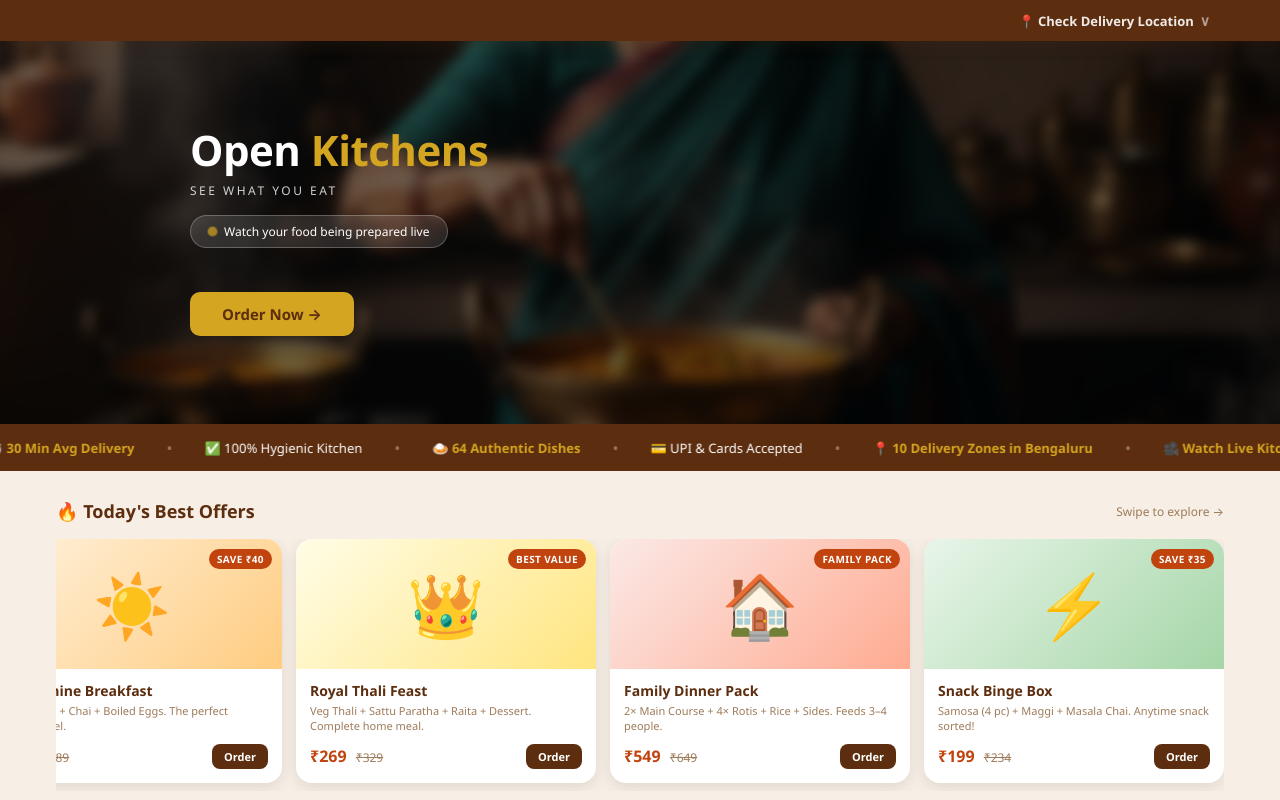
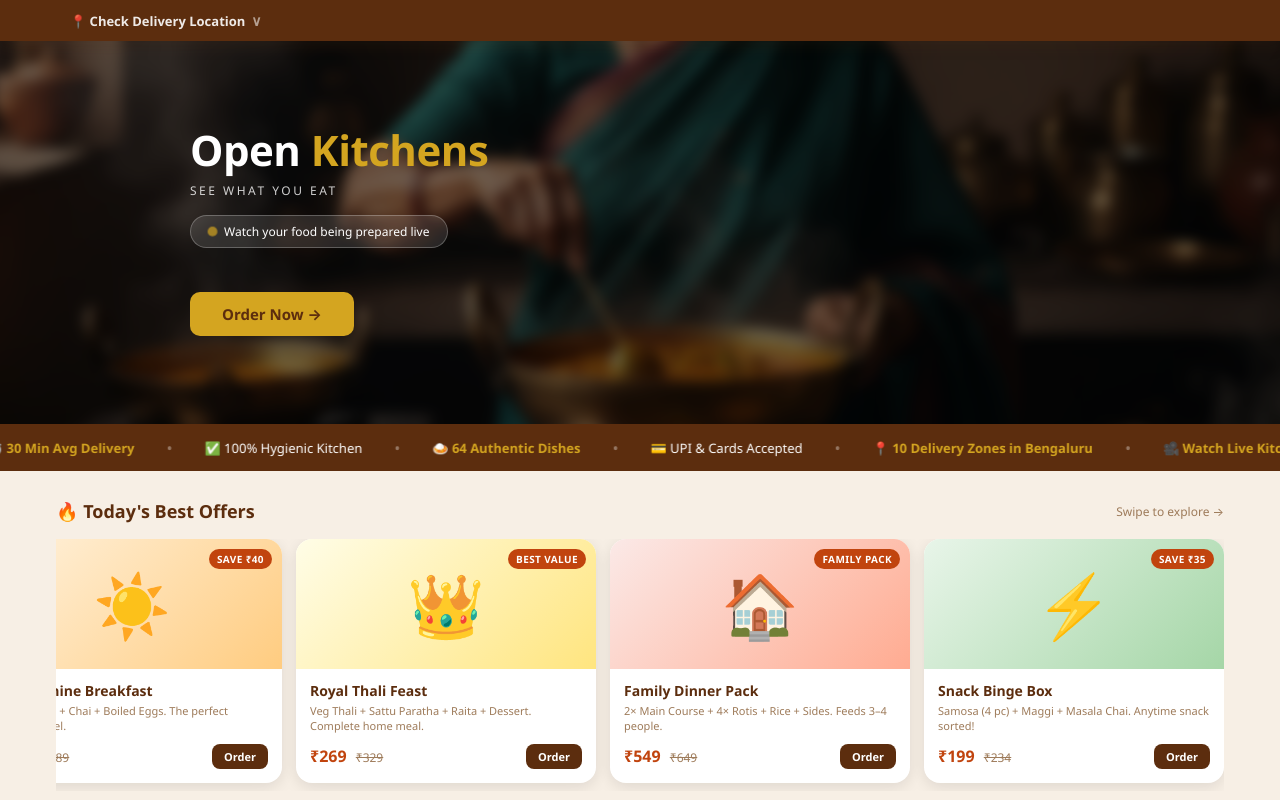
Before and after one commit to Octaves0911/open-kitchens, a website: page public/index.html in a window 1280 px wide. Shown: the top 800 px of the page. Drawn offline with Linux system fonts and the light colour scheme.

Commit message:
fix: location pill left-aligned in header
Co-Authored-By: Claude Opus 4.6 <noreply@anthropic.com>

```diff
--- a/public/css/app.css
+++ b/public/css/app.css
@@ -73,7 +73,7 @@ input, select, textarea { font-family: inherit; outline: none; }
   max-width: var(--max-w);
   margin: 0 auto;
   padding: 6px 20px;
-  display: flex; align-items: center; justify-content: flex-end;
+  display: flex; align-items: center; justify-content: flex-start;
 }
 
 /* Location button in header — no box, just text */
```
